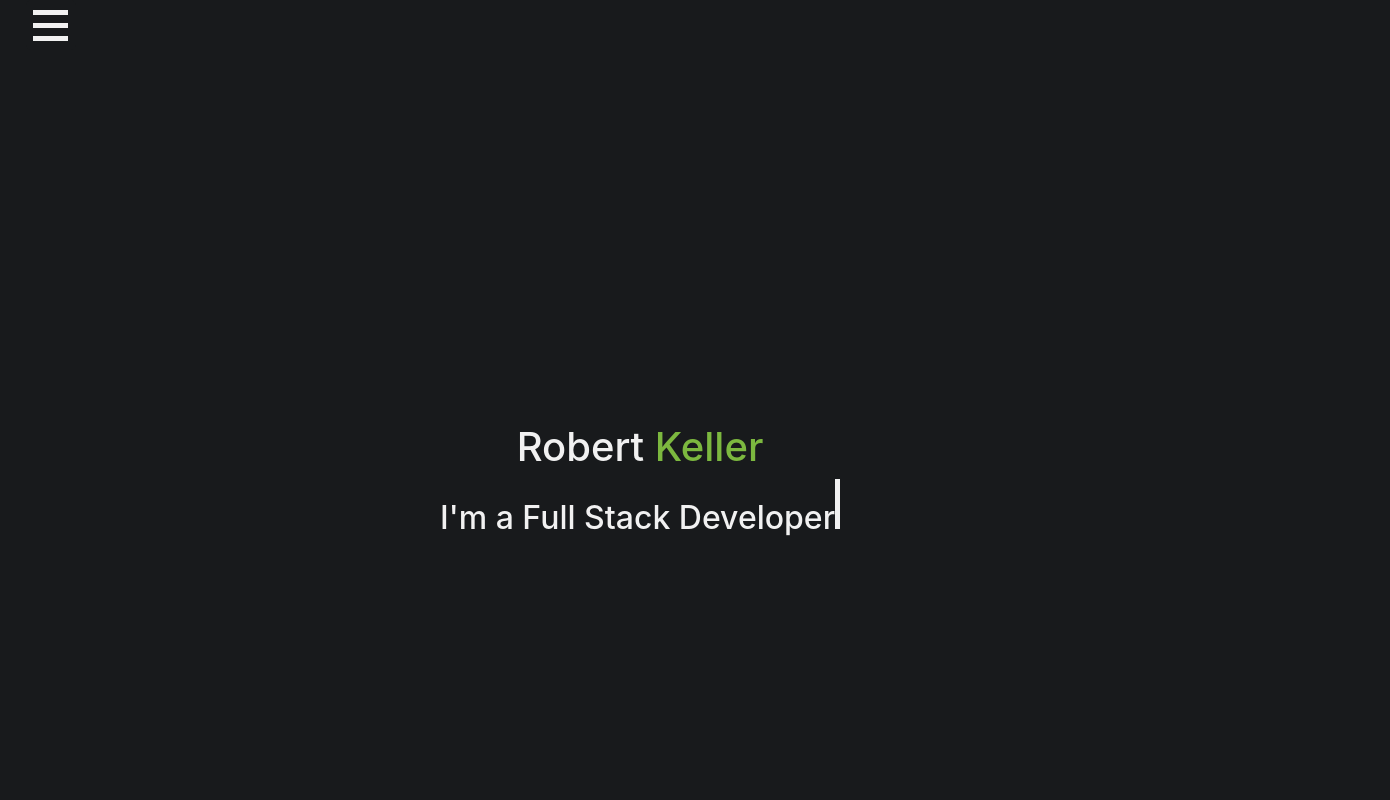
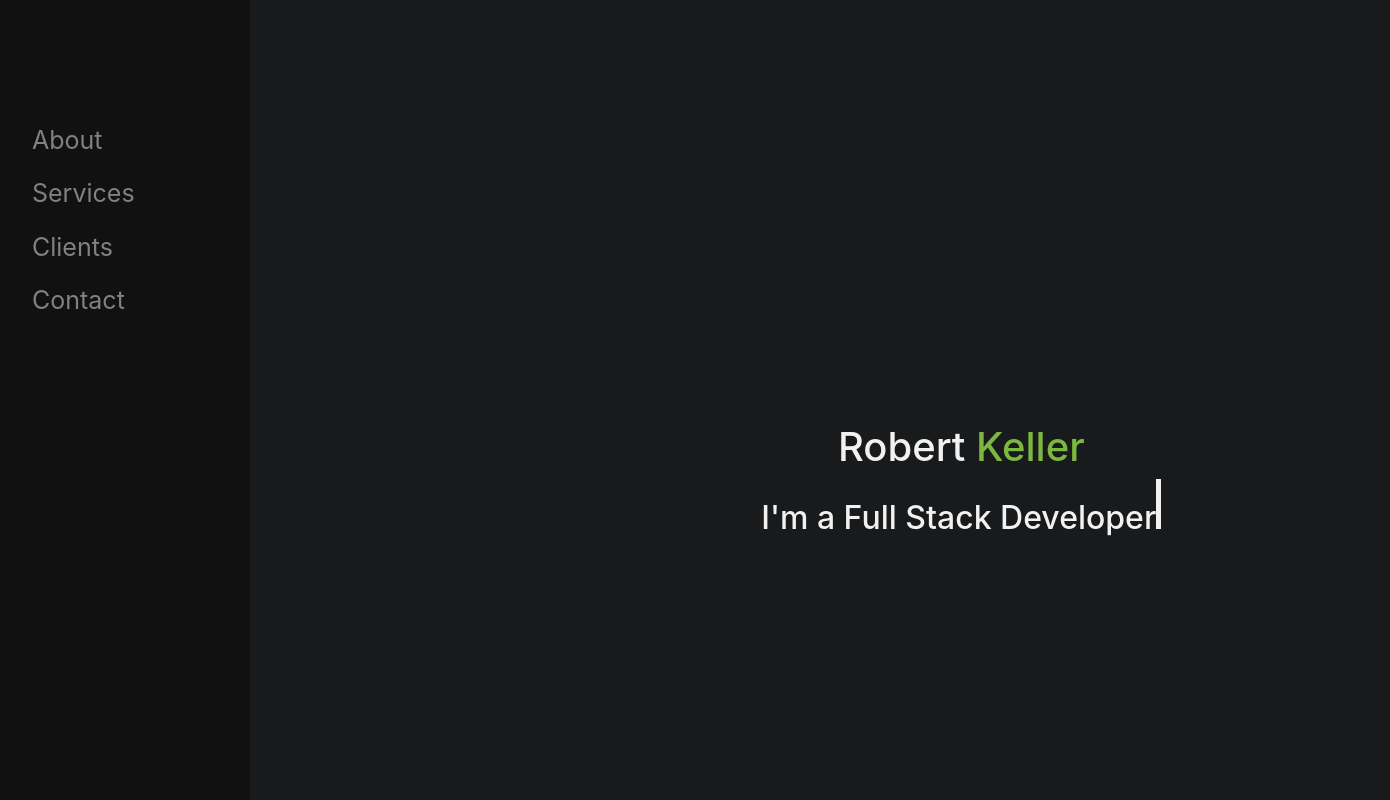
Before and after one commit to MisterRK/freeCodeCamp-Portfolio, a website: page index.html in a window 1280 px wide. Shown: the top 800 px of the page, 1390 px wide, since content can reach past the window. Drawn offline with nearby package versions, Linux system fonts and the light colour scheme.

Commit message:
Desktop adjustments for welcome section.

```diff
--- a/css/scss/styles.scss
+++ b/css/scss/styles.scss
@@ -110,6 +110,7 @@ body {
 
 #headline-container {
 	padding-top: 50%;
+	margin-left: 25%;
 }
 
 #welcome-section {
@@ -117,8 +118,25 @@ body {
 	text-align: center;
 }
 
+// fixing for larger screens
+
+
 @media (min-width:500px){
+
 	#headline-container{
 		padding-top: 33%;
 	}
+
+	#navbar {
+		width: 250px;
+	}
+
+	#main {
+		margin-left: 250px;
+	}
+
+	#closebtn {
+		visibility: hidden;
+	}
+
 }
--- a/index.html
+++ b/index.html
@@ -15,15 +15,15 @@
 	</head>
 	<body>
 		<!-- Nav Section Beginning -->
-		<nav id="navbar" class="sidenav">
-			<a href="javascript:void(0)" class="closebtn" onclick="closeNav()"
+		<div id="navbar" class="sidenav">
+			<a href="javascript:void(0)" id= "closebtn" onclick="closeNav()"
 				>&times;</a
 			>
 			<a href="#">About</a>
 			<a href="#">Services</a>
 			<a href="#">Clients</a>
 			<a href="#">Contact</a>
-      </nav>
+      </div>
       <div id='hamburger' onclick="openNav()">
 			<div class="bar1"></div>
 			<div class="bar2"></div>
```
Also changed, not shown: css/scss/styles.css, 1 other file.
